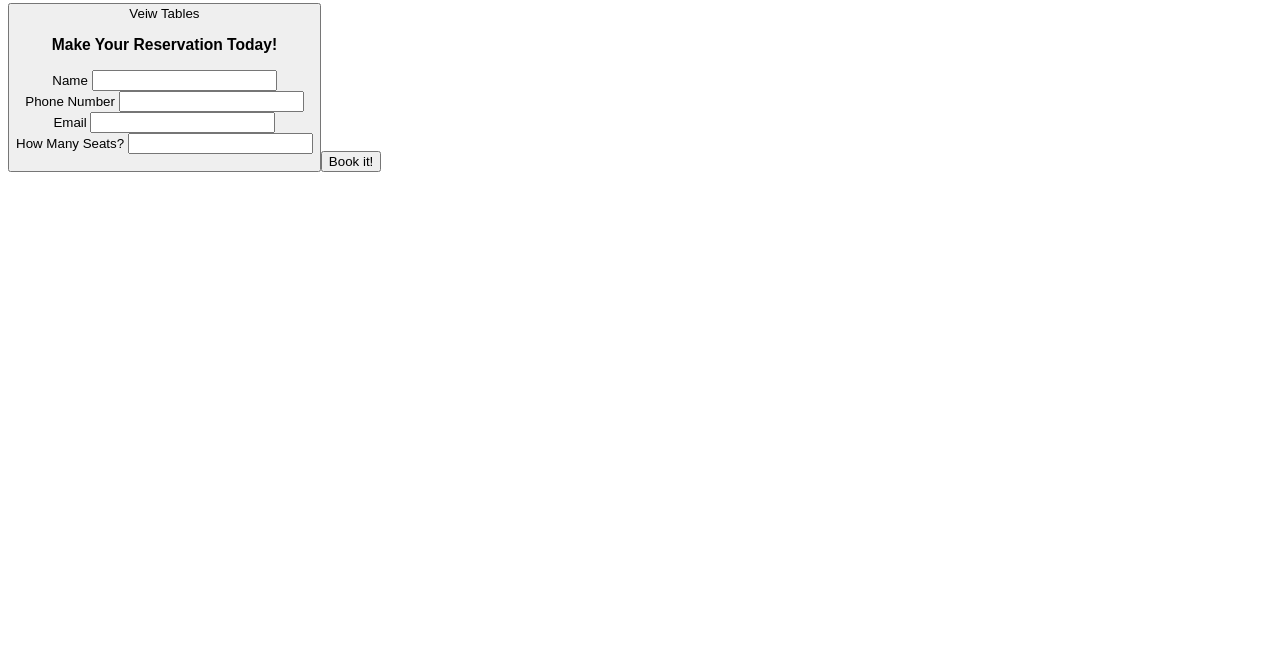
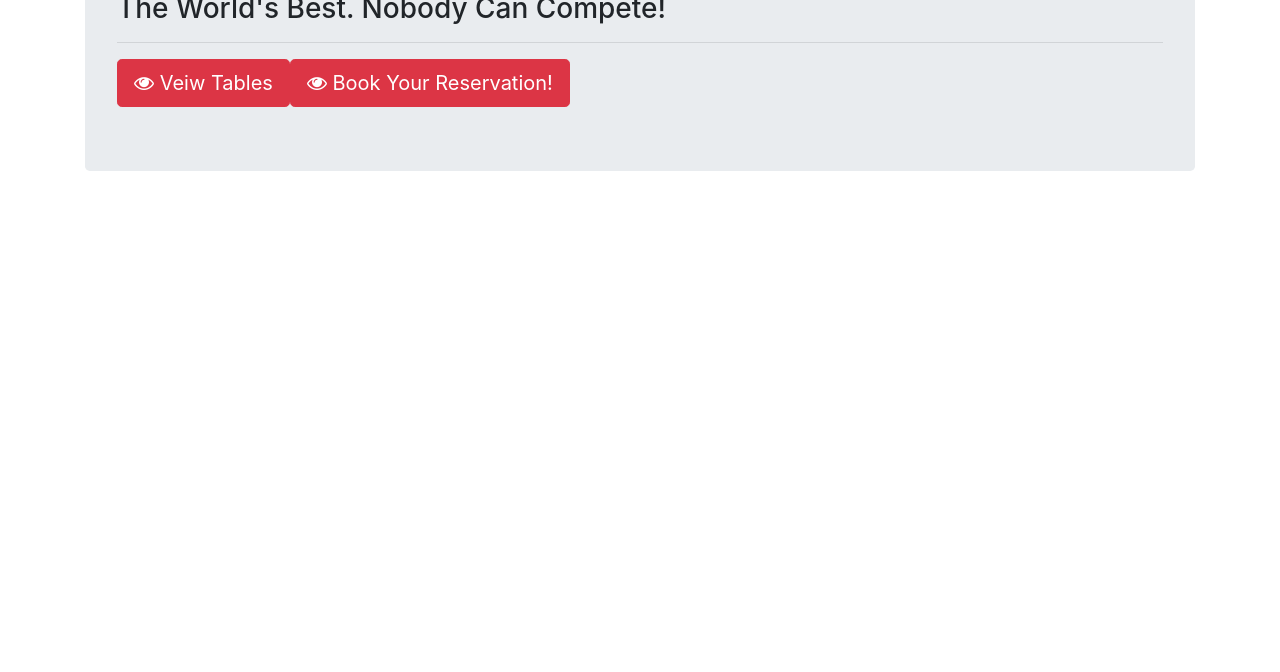
Before and after one commit to blakshep1981/Hot-Restaurant, a website: page index.html in a window 1280 px wide. Shown: the part 128-800 px from the top of the page. Drawn offline with nearby package versions, Linux system fonts and the light colour scheme.

Commit message:
Add files via upload
New changes for the homepage

```diff
--- a/index.html
+++ b/index.html
@@ -3,7 +3,12 @@
 <head>
     <meta charset="UTF-8">
     <meta name="viewport" content="width=device-width, initial-scale=1.0">
-    <title>Document</title>
+    <title>Hot Restaurant</title>
+
+  <link rel="stylesheet" href="https://maxcdn.bootstrapcdn.com/bootstrap/4.0.0/css/bootstrap.min.css">
+  <link rel="stylesheet" href="https://stackpath.bootstrapcdn.com/font-awesome/4.7.0/css/font-awesome.min.css">
+  <script src="https://code.jquery.com/jquery.js"></script>
+  <script src="https://maxcdn.bootstrapcdn.com/bootstrap/4.0.0/js/bootstrap.min.js"></script>
 
 </head>
 
@@ -14,64 +19,11 @@
       <h1>Hot Restaurant</h1>
       <h3>The World's Best. Nobody Can Compete!</h3>
       <hr>
-      <a href="/"><button class="btn btn-danger btn-lg"><span class="fa fa-eye"></span> Veiw Tables
-          <div class="card-header">
-            <h3><strong>Make Your Reservation Today!</strong></h3>
-          </div>
-          <div class="card-body">
-            <form method="POST" role="form">
-
-              <div class="form-group">
-                <label for="name">Name</label>
-                <input type="text" class="form-control" id="name">
-              </div>
-
-              <div class="form-group">
-                <label for="phonenumber">Phone Number</label>
-                <input type="text" class="form-control" id="phonenumber">
-              </div>
-
-              <div class="form-group">
-                <label for="email">Email</label>
-                <input type="text" class="form-control" id="email">
-              </div>
-
-              <div class="form-group">
-                <label for="seats">How Many Seats?</label>
-                <input type="text" class="form-control" id="seats">
-              </div>
-
-            </form>
-            <br>
-            <div class="text-right">
-              <button type="submit" class="btn btn-primary btn-md" id="add-btn"><span class="fa fa-fire"></span> Book it! </button>
-            </div>
-          </div>
+      <button class="btn btn-danger btn-lg"><span class="fa fa-eye"></span> Veiw Tables
+        <br>
+        <div>
+            <button class="btn btn-danger btn-lg"><span class="fa fa-eye"></span> Book Your Reservation!
         </div>
-
-      </div>
-    </div>
-  </div>
-
-  <script type="text/javascript">
-
-    $("#add-btn").on("click", function(event) {
-      event.preventDefault();
-      var newReservation = {
-        name: $("#name").val().trim(),
-        phoneNumber: $("#phonenumber").val().trim(),
-        email: $("#email").val().trim(),
-        seats: $("#seats").val().trim()
-      };
-
-
-      $.post("/api/reservation", newReservation)
-        .then(function(data) {
-          console.log("add.html", data);
-          alert("You have been booked! Enjoy!");
-        });
-    });
-  </script>
 
 </body>
 </html>
```
